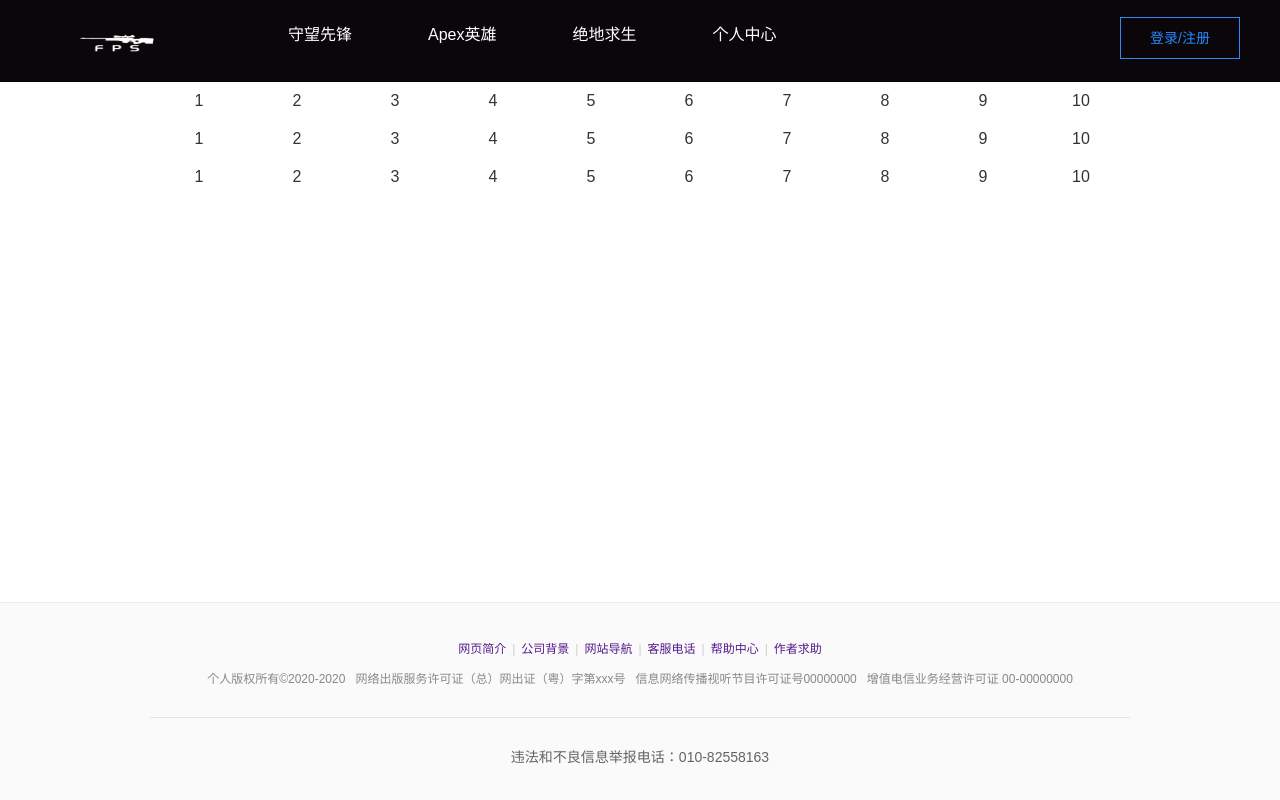
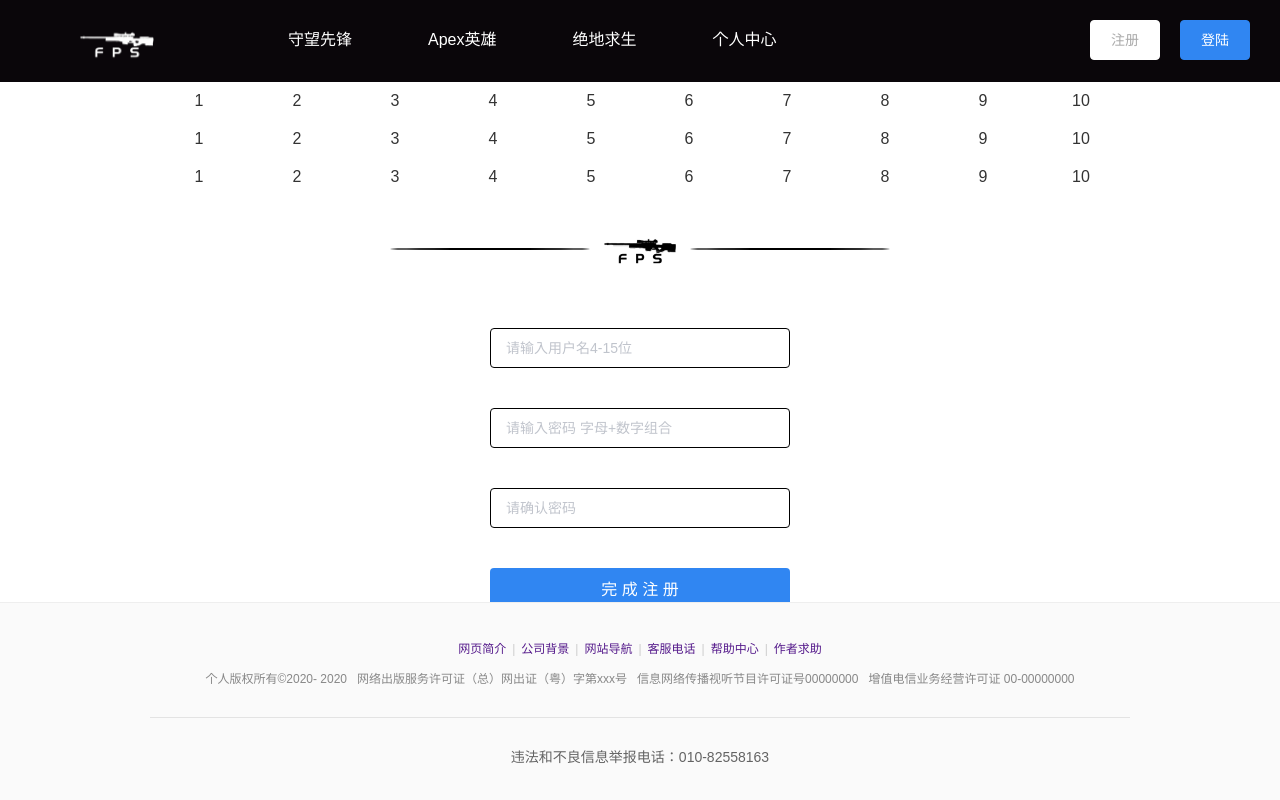
Before and after one commit to FYH7Yuan/GameForum, a Vue app: page /register in a window 1280 px wide. Built offline with nearby package versions, Linux system fonts and the light colour scheme; what vue-quill-editor would draw is missing.

Commit message:
注册登陆

```diff
--- a/package.json
+++ b/package.json
@@ -8,11 +8,12 @@
     "lint": "vue-cli-service lint"
   },
   "dependencies": {
+    "axios": "^0.19.2",
     "core-js": "^3.6.4",
     "element-ui": "^2.13.0",
     "vue": "^2.6.11",
     "vue-quill-editor": "^3.0.6",
-    "vue-router": "^3.1.5",
+    "vue-router": "^3.0.7",
     "vuex": "^3.1.2"
   },
   "devDependencies": {
--- a/src/App.vue
+++ b/src/App.vue
@@ -3,8 +3,8 @@
     <div class="header">
       <ul class="nav">
         <div class="header-left">
-          <router-link tag="li" to="/Home">
-            <img class="logo-img" src="@/assets/img/logo-white.png" alt />
+          <router-link tag="li" to="/">
+            <img class="logo-img" src="@/assets/img/logo-white.png" alt="logo" />
           </router-link>
         </div>
         <div class="header-middle">
@@ -15,8 +15,7 @@
             @mouseleave.native="leave"
             :class="{ active: active == 1 ? true : false }"
             data-index="1"
-            >守望先锋
-          </router-link>
+          >守望先锋</router-link>
 
           <router-link
             tag="li"
@@ -25,8 +24,7 @@
             @mouseleave.native="leave"
             :class="{ active: active == 2 ? true : false }"
             data-index="2"
-            >Apex英雄</router-link
-          >
+          >Apex英雄</router-link>
           <router-link
             tag="li"
             to="/Personalcenter"
@@ -34,8 +32,7 @@
             @mouseleave.native="leave"
             :class="{ active: active == 3 ? true : false }"
             data-index="3"
-            >绝地求生</router-link
-          >
+          >绝地求生</router-link>
           <router-link
             tag="li"
             to="/list"
@@ -43,11 +40,12 @@
             @mouseleave.native="leave"
             :class="{ active: active == 4 ? true : false }"
             data-index="4"
-            >个人中心</router-link
-          >
+          >个人中心</router-link>
         </div>
         <div class="header-right">
-          <router-link tag="li" to="/Adminster">登录/注册</router-link>
+          <router-link tag="li" to="/Register">注册</router-link>
+
+          <li @click="showLogin">登陆</li>
         </div>
         <!--        <div class="header-right" v-show="userNamee">-->
         <!--          <li>欢迎</li>-->
@@ -55,9 +53,9 @@
       </ul>
     </div>
 
-    <div class="home"  >
+    <div class="home">
       <div class="header-navi">
-        <SecondHeader/>
+        <SecondHeader />
       </div>
     </div>
 
@@ -67,22 +65,23 @@
       <div class="footer-q">
         <div class="footer-qone">
           <p>
-            <a href="">网页简介</a>
+            <a href>网页简介</a>
             <span>|</span>
-            <a href="">公司背景</a>
+            <a href>公司背景</a>
             <span>|</span>
-            <a href="">网站导航</a>
+            <a href>网站导航</a>
             <span>|</span>
-            <a href="">客服电话</a>
+            <a href>客服电话</a>
             <span>|</span>
-            <a href="">帮助中心</a>
+            <a href>帮助中心</a>
             <span>|</span>
-            <a href="">作者求助</a>
+            <a href>作者求助</a>
           </p>
         </div>
         <div class="footer-qtwo">
           <p>
-            个人版权所有©2020-<span id="j-year">2020</span>
+            个人版权所有©2020-
+            <span id="j-year">2020</span>
             &nbsp;&nbsp;网络出版服务许可证（总）网出证（粤）字第xxx号
             &nbsp;&nbsp;信息网络传播视听节目许可证号00000000
             &nbsp;&nbsp;增值电信业务经营许可证 00-00000000
@@ -92,20 +91,23 @@
         <div class="footer-qfour">违法和不良信息举报电话：010-82558163</div>
       </div>
     </div>
+    <m-login />
   </div>
 </template>
 <script>
-    import SecondHeader   from '@/components/SecondHeader'
+import SecondHeader from "@/components/SecondHeader";
+import MLogin from "@/components/Login";
 export default {
-
   name: "Personalcenter",
   components: {
     SecondHeader,
+    MLogin
   },
   data() {
     return {
       active: -1,
-      show: null
+      show: null,
+      isShowLogin:false
     };
   },
   computed: {},
@@ -118,6 +120,9 @@ export default {
     },
     leave() {
       this.active = -1;
+    },
+    showLogin(){
+      this.$store.state.isShowLogin = true;
     }
   }
 };
@@ -128,9 +133,9 @@ export default {
 //   html.style.fontSize = fontSize + 'px'
 // })
 </script>
-<style lang="scss" >
+<style lang="scss">
 @import "./assets/styles/global.scss";
-
+$seaBlue: #3086f2;
 * {
   box-sizing: border-box;
 }
@@ -144,14 +149,15 @@ html {
 #app {
   min-width: 950px;
 }
-.home{
+.home {
   width: 980px;
   margin: 0 auto;
   margin-bottom: 12px;
 }
 .logo-img {
   width: 120px;
-  height: 80px;
+  position: relative;
+  top: -20px;
 }
 
 .header {
@@ -159,7 +165,7 @@ html {
   justify-content: space-between;
   width: 100%;
   background-color: #0a060a;
-  line-height: 70px;
+  line-height: 80px;
 
   padding-bottom: 2px;
   color: #fff;
@@ -167,53 +173,80 @@ html {
 
 .nav {
   width: 1200px;
+  height: 80px;
 
   margin: 0 auto;
-}
-
-.nav div {
+  div {
     display: flex;
     float: left;
   }
-
-.nav .header-right {
-  display: flex;
-  float: right;
-  border: 1px solid #3086f2;
-  padding: 0 14px;
-  margin: 17px 0px 15px 0px;
-  line-height: 40px;
-  font-size: 14px;
-  width: 120px;
-  padding: 0 14px;
-  box-sizing: border-box;
-}
-
   .header-left {
     margin: 0px 73px 0px 17px;
-}
-
-.header-left li {
+    cursor: pointer;
+    li {
       display: flex;
       float: left;
     }
+  }
+  .header-right {
+    display: flex;
+    float: right;
+    /*border: 1px solid #3086f2;*/
 
-/*.header-left img{*/
-/*  width: 50px;*/
+    margin: 20px 0px 15px 0px;
+    line-height: 40px;
+    font-size: 14px;
+    width: 150px;
 
-/*}*/
+    box-sizing: border-box;
+    li {
+      display: inline-block;
+      line-height: 1;
+      white-space: nowrap;
+      cursor: pointer;
+      background: #fff;
+      border: 1px solid #dcdfe6;
+      color: #606266;
+      -webkit-appearance: none;
+      text-align: center;
+      -webkit-box-sizing: border-box;
+      box-sizing: border-box;
+      outline: 0;
+      margin: 0;
+      -webkit-transition: 0.1s;
+      transition: 0.1s;
+      font-weight: 500;
+      padding: 12px 20px;
+      font-size: 14px;
+      border-radius: 4px;
+    }
+    li:first-child {
+      color: #aaa;
+      background-color: #fff;
+      border-color: #fff;
+      margin-right: 20px;
+    }
+    li:last-child {
+      color: #fff;
+      background-color: $seaBlue;
+      border-color: $seaBlue;
+    }
+  }
+}
+
 .logo {
   color: black;
-  font-size: 25px;
-  padding: 0 0 0 20px;
+  // font-size: 25px;
+  // padding: 0 0 0 20px;
+  cursor: pointer;
 }
 
 .header-right li {
-  display: inline-block;
-  text-align: center;
-  width: 92px;
-  height: 40px;
-  color: #248aff;
+  /*display: inline-block;*/
+  /*text-align: center;*/
+  /*width: 92px;*/
+  /*height: 40px;*/
+  /*color: #248aff;*/
 }
 
 .header-middle {
@@ -223,14 +256,13 @@ html {
 
     &::after {
       position: relative;
-      top: -4px;
+      top: -10px;
       content: "";
       display: block;
       transition: all 0.8s;
       height: 3px;
       width: 0px;
-      bottom: 10px;
-      left: -5px;
+      left: -15px;
       border-bottom: 3px solid #f7931e;
       border-radius: 3px;
     }
--- a/src/components/Division.vue
+++ b/src/components/Division.vue
@@ -3,7 +3,7 @@
   <div class="division">
     <div class="line line-left"></div>
     <div class="line line-right"></div>
-    <img src="@/assets/img/logo-black-big.png" />
+    <img class="divisionLogo" src="@/assets/img/logo-black-big.png" />
   </div>
 </template>
 
@@ -44,6 +44,8 @@ export default {
     top: 40px;
     width: 40%;
     border: 1px solid black;
+    background-color: #000;
+    border-radius: 50%;
     &-left {
       left: 0;
     }
@@ -51,9 +53,9 @@ export default {
       right: 0;
     }
   }
-  img {
-    height: 80px;
-    width: 80px;
+  .divisionLogo {
+    // height: 80px;
+    width: 120px;
     padding: 0 20px;
   }
 }
--- /dev/null
+++ b/src/components/Login.vue
@@ -0,0 +1,151 @@
+<!--  -->
+<template>
+  <div class="wrapper" v-if="isShow">
+    <div class="mask" @click="closeLogin"></div>
+    <div class="pop">
+      <division style="margin-top:40px"></division>
+      <p v-if="nameErr.flag" class="toast" style="top:150px">{{nameErr.data}}</p>
+      <el-input class="userInput input" placeholder="请输入用户名4-15位" v-model="username" clearable></el-input>
+      <p v-if="pwdErr.flag" class="toast" style="top:240px">{{pwdErr.data}}</p>
+      <el-input
+        class="pwdInput input"
+        placeholder="请输入密码 字母+数字组合"
+        v-model="password"
+        clearable
+        show-password
+      ></el-input>
+      <button class="submit" @click="submitData">登陆</button>
+    </div>
+  </div>
+</template>
+
+<script>
+import Division from "@/components/Division";
+import axios from "axios";
+export default {
+  components: {
+    Division
+  },
+  data() {
+    return {
+      username: "",
+      password: "",
+      nameErr: { flag: false },
+      pwdErr: { flag: false }
+    };
+  },
+  computed: {
+    isShow: {
+      get() {
+        return this.$store.state.isShowLogin;
+      },
+      set() {}
+    }
+  },
+  //监控data中的数据变化
+  watch: {},
+  methods: {
+    closeLogin() {
+      this.$store.state.isShowLogin = false;
+    },
+    submitData() {
+      const { username, password } = this;
+      axios
+        .post("http://localhost:2020/api/login", {
+          username,
+          password
+        })
+        .then(res => {
+          const data = res.data.msg;
+          console.log(data)
+          if (data === "用户名不存在") {
+            this.reset();
+            this.nameErr = {
+              flag: true,
+              data
+            };
+          } else if (data === "用户名或密码错误") {
+            this.reset();
+            this.pwdErr = {
+              flag: true,
+              data
+            };
+          } else {
+            this.reset();
+            this.$store.state.isShowLogin = false;
+            alert('登陆成功')
+            this.$router.push({
+              path: "/"
+            });
+          }
+        });
+    },
+    reset() {
+      this.nameErr = {};
+      this.pwdErr = {};
+    }
+  }
+};
+</script>
+<style lang='scss' scoped>
+$strangeRed: #da292a;
+$seaBlue: #3086f2;
+.wrapper {
+  position: fixed;
+  left: 0;
+  top: 0;
+  z-index: 997;
+  height: 100%;
+  width: 100%;
+  // background-color: rgba(0, 0, 0, 0.5);
+  .mask {
+    position: fixed;
+    left: 0;
+    top: 0;
+    z-index: 998;
+    height: 100%;
+    width: 100%;
+    background-color: rgba(0, 0, 0, 0.5);
+  }
+  .pop /deep/ {
+    z-index: 999;
+    height: 500px;
+    width: 500px;
+    position: fixed;
+    left: calc(50% - 250px);
+    top: calc(50% - 250px);
+    background-color: #fff;
+    border-radius: 20px;
+    text-align: center;
+    .toast {
+      position: absolute;
+      color: $strangeRed;
+      font-size: 12px;
+      left: 0;
+      right: 0;
+      margin: 0 auto;
+    }
+    .input {
+      width: 300px;
+      margin-top: 50px;
+      .el-input__inner {
+        border-color: #000;
+      }
+      .el-input__inner:focus {
+        border: 1px solid $seaBlue;
+        outline: 0;
+      }
+    }
+    .submit {
+      margin-top: 50px;
+      height: 40px;
+      width: 300px;
+      border: none;
+      border-radius: 4px;
+      background-color: $seaBlue;
+      color: #fff;
+      cursor: pointer;
+    }
+  }
+}
+</style>
--- a/src/components/Scroll.vue
+++ b/src/components/Scroll.vue
@@ -41,7 +41,7 @@ export default {
       const offsetY =
         e.target.scrollTop || window.pageYOffset || document.body.scrollTop;
       this.$emit("onScroll", offsetY);
-      console.log(this.$store.state.TitleVisible)
+      // console.log(this.$store.state.TitleVisible)
 
       if(offsetY>0){
         this.$store.state.TitleVisible= false;
--- a/src/main.js
+++ b/src/main.js
@@ -13,6 +13,8 @@ Vue.use(VueQuillEditor);
 Vue.config.productionTip = false;
 Vue.use(ElementUI);
 
+
+
 new Vue({
   router,
   store,
--- a/src/router/index.js
+++ b/src/router/index.js
@@ -17,19 +17,13 @@ const routes = [
     component: () => import("@/views/Overwatch.vue")
   },
   {
-    path: "/",
-    name: "Home",
-    component: Home
+    path: "/register",
+    name: "register",
+    component: ()=>import("@/views/Register")
   },
   {
     path: "/",
-    name: "Home",
-    component: Home
-  },
-  {
-    path: "/",
-    name: "Home",
-    component: Home
+    redirect:{name:'home'}
   },
   {
     path: "/Detail/:id",
--- a/src/store/index.js
+++ b/src/store/index.js
@@ -6,6 +6,7 @@ Vue.use(Vuex);
 export default new Vuex.Store({
   state: {
     TitleVisible:true,
+    isShowLogin:false
   },
   mutations: {},
   actions: {},
--- /dev/null
+++ b/src/views/Register.vue
@@ -0,0 +1,153 @@
+<!--  -->
+<template>
+  <div class="container" :style="{height:clientHeight - 200 +'px'}">
+    <div class="wrapper">
+      <division></division>
+      <p v-if="nameErr.flag" class="toast" style="top:100px">{{nameErr.data}}</p>
+      <el-input class="userInput input" placeholder="请输入用户名4-15位" v-model="username" clearable></el-input>
+      <el-input
+        class="pwdInput input"
+        placeholder="请输入密码 字母+数字组合"
+        v-model="password"
+        clearable
+        show-password
+      ></el-input>
+      <p v-if="pwdErr.flag" class="toast" style="top:260px">{{pwdErr.data}}</p>
+      <el-input
+        class="cfmInput input"
+        placeholder="请确认密码"
+        v-model="confirmPwd"
+        clearable
+        show-password
+      ></el-input>
+      <button class="submit" @click="submitData">完 成 注 册</button>
+    </div>
+  </div>
+</template>
+
+<script>
+import Division from "@/components/Division";
+import axios from "axios";
+export default {
+  components: {
+    Division
+  },
+  data() {
+    return {
+      username: "",
+      password: "",
+      confirmPwd: "",
+      clientHeight: null,
+      nameErr: { flag: false },
+      pwdErr: { flag: false }
+    };
+  },
+  computed: {},
+  //监控data中的数据变化
+  watch: {},
+  methods: {
+    selfAdaption() {
+      const _this = this;
+      setTimeout(function() {
+        window.onresize = function() {
+          _this.useChildCarrierPunctualityDetailTable(); //onresize时要触发的函数
+        };
+      }, 200);
+    },
+    useChildCarrierPunctualityDetailTable() {
+      const h =
+        window.innerHeight ||
+        document.documentElement.clientHeight ||
+        document.body.clientHeight;
+      this.clientHeight = h;
+    },
+    submitData() {
+      const { username, password, confirmPwd } = this;
+      axios
+        .post("http://localhost:2020/api/register", {
+          username,
+          password,
+          confirmPwd
+        })
+        .then(res => {
+          const data = res.data.msg;
+          if (data === "用户名已经存在") {
+            this.reset();
+            this.nameErr = {
+              flag: true,
+              data
+            };
+          } else if (data === "两次输入密码不一致") {
+            this.reset();
+            this.pwdErr = {
+              flag: true,
+              data
+            };
+          } else {
+            this.reset();
+            alert("注册成功");
+            this.$router.push({
+              path: "/"
+            });
+          }
+        });
+    },
+    reset() {
+      this.nameErr = {};
+      this.pwdErr = {};
+    }
+  },
+  mounted() {
+    this.selfAdaption();
+    const h =
+      window.innerHeight ||
+      document.documentElement.clientHeight ||
+      document.body.clientHeight;
+    this.clientHeight = h;
+  }
+};
+</script>
+<style lang='scss' scoped>
+$strangeRed: #da292a;
+$seaBlue: #3086f2;
+.container {
+  width: 100%;
+  .wrapper /deep/ {
+    width: 500px;
+    position: relative;
+    left: calc(50% - 250px);
+    text-align: center;
+    .input {
+      width: 300px;
+      margin-top: 40px;
+      .el-input__inner {
+        border-color: #000;
+      }
+      .el-input__inner:focus {
+        border: 1px solid $seaBlue;
+        outline: 0;
+      }
+    }
+    .submit {
+      height: 40px;
+      width: 300px;
+      background-color: $seaBlue;
+      outline: none;
+      border: 0;
+      border-radius: 4px;
+      color: #fff;
+      margin-top: 40px;
+      font-size: 16px;
+      cursor: pointer;
+    }
+    .toast {
+      position: absolute;
+      color: $strangeRed;
+      font-size: 12px;
+      left: 0;
+      right: 0;
+      margin: 0 auto;
+    }
+  }
+}
+</style>
```
Also changed, not shown: src/components/SecondHeader.vue (+41 -41 lines), 1 other file (tests, documents, lock files or other folders). Lines whose indentation alone changed are shown as unchanged.
